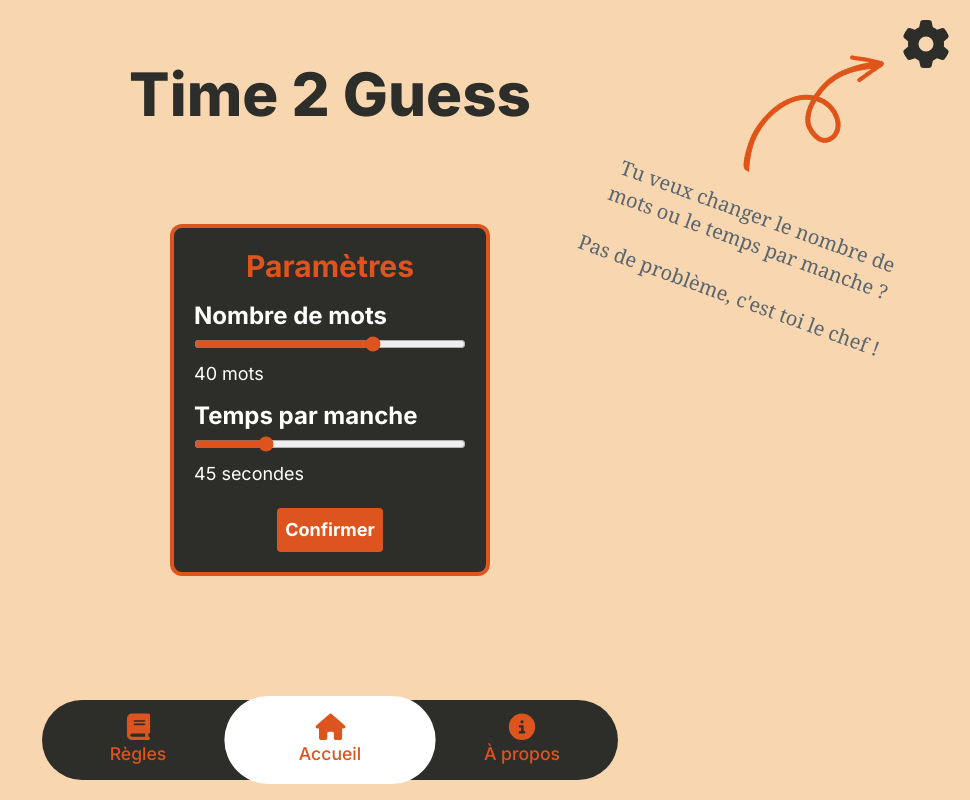
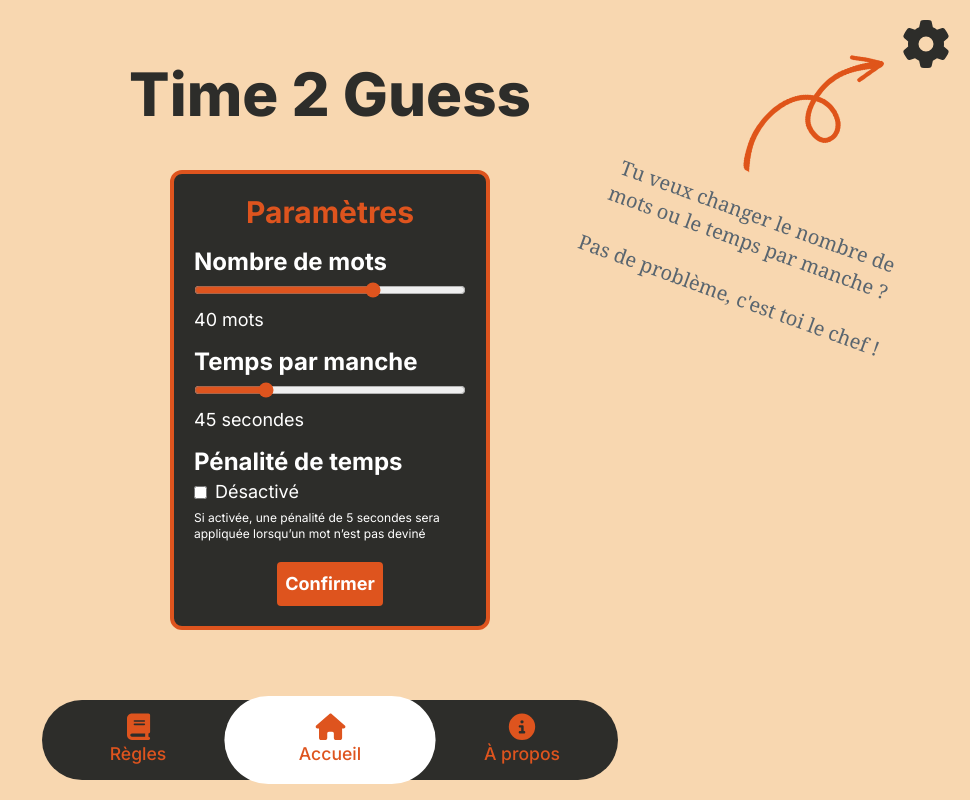
Before and after one commit to Spookywy/time2guess, a Next.js app: page / in a window 1280 px wide. Both pictures are taken after a click on the button 1236 px from the left and 44 px from the top of the page. Shown: the whole page, without its empty margins (310-1280 px from the left). Built offline with nearby package versions, Linux system fonts and the light colour scheme.

Commit message:
✨ Create time penalty setting (#12)
* ✨ create time penalty setting

* ✨ add setting modal entry point on the "rule" page

* ♻️ refactor

```diff
--- a/src/app/page.tsx
+++ b/src/app/page.tsx
@@ -1,23 +1,33 @@
 "use client";
 import About from "@/components/about";
 import HomePage from "@/components/homepage";
+import SettingsModal from "@/components/modals/settingsModal";
 import NavigationBar, { Pages } from "@/components/navigationBar/navigationBar";
 import Rules from "@/components/rules";
 import { useState } from "react";
 
 export default function Home() {
   const [currentPage, setCurrentPage] = useState<Pages>("home");
+  const [showSettingsModal, setShowSettingsModal] = useState(false);
 
   function changePage(page: Pages) {
     setCurrentPage(page);
   }
 
+  function handleCloseSettingsModal() {
+    setShowSettingsModal(false);
+  }
+
+  function handleOpenSettingsModal() {
+    setShowSettingsModal(true);
+  }
+
   return (
     <main className="flex h-full flex-col items-center pt-5">
       {currentPage === "home" ? (
-        <HomePage />
+        <HomePage handleOpenSettingsModal={handleOpenSettingsModal} />
       ) : currentPage === "rules" ? (
-        <Rules />
+        <Rules handleOpenSettingsModal={handleOpenSettingsModal} />
       ) : (
         <About />
       )}
@@ -26,6 +36,9 @@ export default function Home() {
           <NavigationBar currentPage={currentPage} changePage={changePage} />
         </div>
       </div>
+      {showSettingsModal && (
+        <SettingsModal onClose={handleCloseSettingsModal} />
+      )}
     </main>
   );
 }
--- a/src/components/game/game.tsx
+++ b/src/components/game/game.tsx
@@ -13,7 +13,8 @@ type GameProps = {
 };
 
 export function Game({ words }: GameProps) {
-  const { nbWords, roundDuration } = useGetSettingsThroughLocalStorage();
+  const { nbWords, roundDuration, isTimePenaltyFeatureEnabled } =
+    useGetSettingsThroughLocalStorage();
 
   const shuffledWords = shuffleArray(words);
   const randomSelectedWords = shuffledWords.slice(0, nbWords);
@@ -160,6 +161,7 @@ export function Game({ words }: GameProps) {
             addGuessedWordToTeam={addGuessedWordToTeam}
             teamPlaying={teamPlaying}
             roundDuration={roundDuration}
+            isTimePenaltyFeatureEnabled={isTimePenaltyFeatureEnabled}
           />
         );
       case RoundState.break:
--- a/src/components/homepage.tsx
+++ b/src/components/homepage.tsx
@@ -7,10 +7,12 @@ import { FontAwesomeIcon } from "@fortawesome/react-fontawesome";
 import Image from "next/image";
 import Link from "next/link";
 import { useEffect, useState } from "react";
-import SettingsModal from "./modals/settingsModal";
 
-export default function HomePage() {
-  const [showSettingsModal, setShowSettingsModal] = useState(false);
+type HomePageProps = {
+  handleOpenSettingsModal: () => void;
+};
+
+export default function HomePage({ handleOpenSettingsModal }: HomePageProps) {
   const [showTips, setShowTips] = useState(false);
 
   useEffect(() => {
@@ -19,14 +21,6 @@ export default function HomePage() {
       localStorage.setItem("tipsShown", "true");
     }
   }, []);
-
-  function handleCloseSettingsModal() {
-    setShowSettingsModal(false);
-  }
-
-  function handleSettingsButtonClick() {
-    setShowSettingsModal(true);
-  }
 
   return (
     <>
@@ -55,7 +49,7 @@ export default function HomePage() {
         )}
         <button
           className="text-4xl text-jet md:text-5xl"
-          onClick={handleSettingsButtonClick}
+          onClick={handleOpenSettingsModal}
         >
           <FontAwesomeIcon icon={faGear} />
         </button>
@@ -72,9 +66,6 @@ export default function HomePage() {
           Jouer <FontAwesomeIcon icon={faGamepad} className="ml-2 text-3xl" />
         </Link>
       </div>
-      {showSettingsModal && (
-        <SettingsModal onClose={handleCloseSettingsModal} />
-      )}
     </>
   );
 }
--- a/src/components/modals/modal.tsx
+++ b/src/components/modals/modal.tsx
@@ -8,7 +8,7 @@ type ModalProps = {
 export default function Modal({ className, children }: ModalProps) {
   return (
     <div
-      className={`fixed left-2/4 top-2/4 -translate-x-1/2 -translate-y-1/2 rounded-xl border-4 border-dark-orange bg-jet p-5 text-lg text-white ${className}`}
+      className={`z-10 fixed left-2/4 top-2/4 -translate-x-1/2 -translate-y-1/2 rounded-xl border-4 border-dark-orange bg-jet p-5 text-lg text-white ${className}`}
     >
       {children}
     </div>
--- a/src/components/modals/settingsModal.tsx
+++ b/src/components/modals/settingsModal.tsx
@@ -13,11 +13,16 @@ const MINIMUM_ROUND_DURATION = 20;
 const MAXIMUM_ROUND_DURATION = 120;
 
 export default function SettingsModal({ onClose }: SettingsModalProps) {
-  const { nbWords: nbWordsStored, roundDuration: roundDurationStored } =
-    useGetSettingsThroughLocalStorage();
+  const {
+    nbWords: nbWordsStored,
+    roundDuration: roundDurationStored,
+    isTimePenaltyFeatureEnabled: isTimePenaltyFeatureEnabledStored,
+  } = useGetSettingsThroughLocalStorage();
 
   const [nbWords, setNbWords] = useState(nbWordsStored);
   const [roundDuration, setRoundDuration] = useState(roundDurationStored);
+  const [isTimePenaltyFeatureEnabled, setIsTimePenaltyFeatureEnabled] =
+    useState(isTimePenaltyFeatureEnabledStored);
 
   useEffect(() => {
     localStorage.setItem("nbWords", nbWords.toString());
@@ -26,6 +31,13 @@ export default function SettingsModal({ onClose }: SettingsModalProps) {
   useEffect(() => {
     localStorage.setItem("roundDuration", roundDuration.toString());
   }, [roundDuration]);
+
+  useEffect(() => {
+    localStorage.setItem(
+      "isTimePenaltyFeatureEnabled",
+      isTimePenaltyFeatureEnabled.toString()
+    );
+  }, [isTimePenaltyFeatureEnabled]);
 
   function handleNbWordsChange(event: React.ChangeEvent<HTMLInputElement>) {
     setNbWords(parseInt(event.target.value));
@@ -37,12 +49,19 @@ export default function SettingsModal({ onClose }: SettingsModalProps) {
     setRoundDuration(parseInt(event.target.value));
   }
 
+  function handleIsTimePenaltyFeatureEnabledChange(
+    event: React.ChangeEvent<HTMLInputElement>
+  ) {
+    setIsTimePenaltyFeatureEnabled(event.target.checked);
+  }
+
   return (
     <Modal className="w-80">
       <h1 className="mb-4 text-center text-3xl font-bold text-dark-orange">
         Paramètres
       </h1>
-      <div className="mb-3">
+      <div className="flex flex-col gap-3">
+        <div>
           <h2 className="text-2xl font-bold">Nombre de mots</h2>
           <input
             className="w-full"
@@ -68,6 +87,28 @@ export default function SettingsModal({ onClose }: SettingsModalProps) {
           />
           <p>{roundDuration} secondes</p>
         </div>
+        <div>
+          <h2 className="text-2xl font-bold">Pénalité de temps</h2>
+          <div className="flex gap-2 cursor-pointer items-center">
+            <input
+              id="isTimePenaltyFeatureEnabled"
+              type="checkbox"
+              checked={isTimePenaltyFeatureEnabled}
+              onChange={handleIsTimePenaltyFeatureEnabledChange}
+            />
+            <label
+              htmlFor="isTimePenaltyFeatureEnabled"
+              className="cursor-pointer w-full"
+            >
+              {isTimePenaltyFeatureEnabled ? "Activé" : "Désactivé"}
+            </label>
+          </div>
+          <p className="text-xs mt-1">
+            Si activée, une pénalité de 5 secondes sera appliquée lorsqu’un mot
+            n’est pas deviné
+          </p>
+        </div>
+      </div>
       <div className="mt-5 flex justify-center">
         <button
           onClick={onClose}
--- a/src/components/rules.tsx
+++ b/src/components/rules.tsx
@@ -1,7 +1,11 @@
 import { faCheck, faXmark } from "@fortawesome/free-solid-svg-icons";
 import { FontAwesomeIcon } from "@fortawesome/react-fontawesome";
 
-export default function Rules() {
+type RulesProps = {
+  handleOpenSettingsModal: () => void;
+};
+
+export default function Rules({ handleOpenSettingsModal }: RulesProps) {
   return (
     <div className="text-md mx-4 text-center  text-jet md:text-2xl">
       <h1 className="text-center text-5xl font-extrabold">Règles</h1>
@@ -20,7 +24,7 @@ export default function Rules() {
       >
         <FontAwesomeIcon icon={faCheck} />
       </button>
-      <p className="mt-3 font-extrabold text-pigment-green">
+      <p className="mt-3 font-semibold text-pigment-green">
         Valider un mot deviné par votre équipe
       </p>
       <button
@@ -29,8 +33,17 @@ export default function Rules() {
       >
         <FontAwesomeIcon icon={faXmark} />
       </button>
-      <p className="mt-3 font-extrabold">
-        Passer au mot suivant et perdre 5 secondes
+      <p className="mt-3 font-semibold">
+        Passer au mot suivant
+        <br />
+        (et perdre 5 secondes si la pénalité est activée,{" "}
+        <span
+          className="text-dark-orange cursor-pointer font-extrabold"
+          onClick={handleOpenSettingsModal}
+        >
+          voir les paramètres
+        </span>
+        )
       </p>
     </div>
   );
--- a/src/utils/constants.ts
+++ b/src/utils/constants.ts
@@ -1,5 +1,6 @@
 export const DEFAULT_NUMBER_OF_WORDS_TO_PICK = 40;
 export const DEFAULT_ROUND_DURATION = 45;
+export const DEFAULT_IS_TIME_PENALTY_FEATURE_ENABLED = false;
 export const TIME_PENALTY = 5;
 export const GITHUB_REPO_URL = "https://github.com/Spookywy/time2guess";
-export const APP_VERSION = "1.4.1";
+export const APP_VERSION = "1.5.0";
--- a/src/utils/utils.ts
+++ b/src/utils/utils.ts
@@ -1,4 +1,5 @@
 import {
+  DEFAULT_IS_TIME_PENALTY_FEATURE_ENABLED,
   DEFAULT_NUMBER_OF_WORDS_TO_PICK,
   DEFAULT_ROUND_DURATION,
 } from "./constants";
@@ -21,6 +22,7 @@ export function useGetSettingsThroughLocalStorage() {
     return {
       nbWords: DEFAULT_NUMBER_OF_WORDS_TO_PICK,
       roundDuration: DEFAULT_ROUND_DURATION,
+      isTimePenaltyFeatureEnabled: DEFAULT_IS_TIME_PENALTY_FEATURE_ENABLED,
     };
   }
   const nbWordsStored = localStorage.getItem("nbWords");
@@ -33,8 +35,16 @@ export function useGetSettingsThroughLocalStorage() {
     ? parseInt(roundDurationStored)
     : DEFAULT_ROUND_DURATION;
 
+  const isTimePenaltyFeatureEnabledStored = localStorage.getItem(
+    "isTimePenaltyFeatureEnabled"
+  );
+  const isTimePenaltyFeatureEnabled = isTimePenaltyFeatureEnabledStored
+    ? isTimePenaltyFeatureEnabledStored === "true"
+    : DEFAULT_IS_TIME_PENALTY_FEATURE_ENABLED;
+
   return {
     nbWords,
     roundDuration,
+    isTimePenaltyFeatureEnabled,
   };
 }
```
Also changed, not shown: src/components/game/roundPlaying.tsx (+29 -18 lines). Lines whose indentation alone changed are shown as unchanged.
